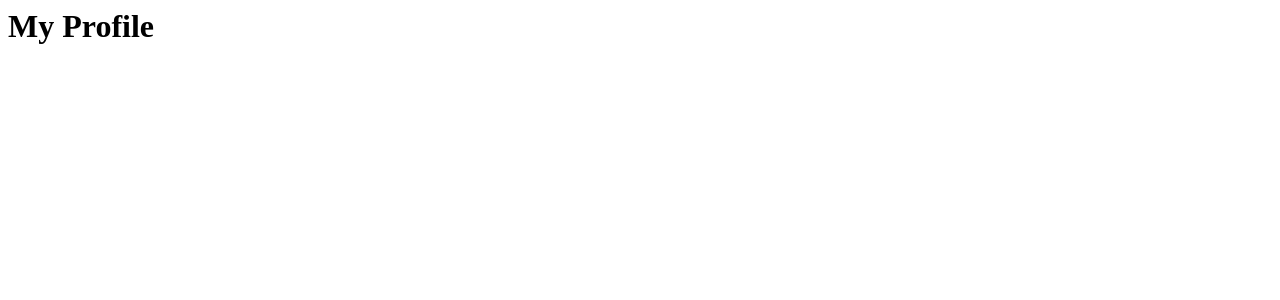
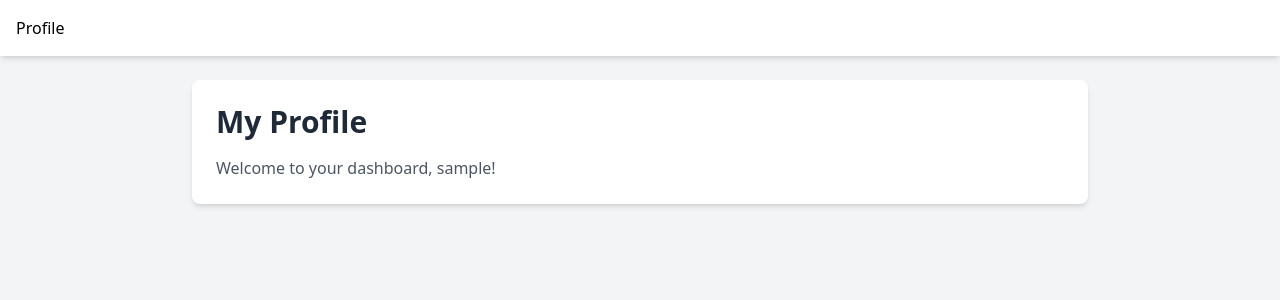
Before and after one commit to ryanmakau560-debug/TalentLedger, a Django app: page /accounts/profile/ in a window 1280 px wide. Shown: the top 300 px of the page. Run offline with Django 5.2, Linux system fonts and the light colour scheme; the visitor is signed in with stand-in values (Sample User, id 1); some libraries are stand-ins or nearby versions.

Commit message:
feat: setup base template and link profile inheritance

```diff
--- a/templates/profile.html
+++ b/templates/profile.html
@@ -1 +1,8 @@
-<h1>My Profile</h1>
+{% extends 'base.html' %}
+
+{% block content %}
+<div class="max-w-4xl mx-auto p-6 bg-white rounded-lg shadow-md">
+    <h1 class="text-3xl font-bold text-gray-800">My Profile</h1>
+    <p class="mt-4 text-gray-600">Welcome to your dashboard, {{ user.username }}!</p>
+</div>
+{% endblock %}
```
